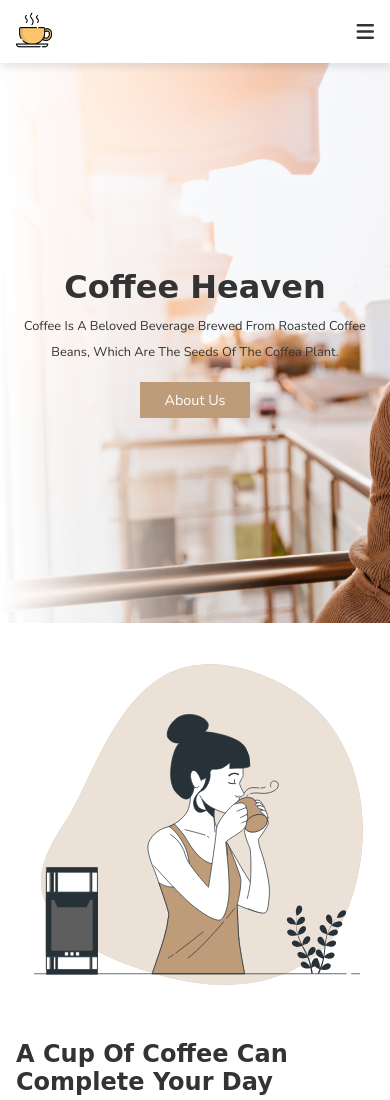
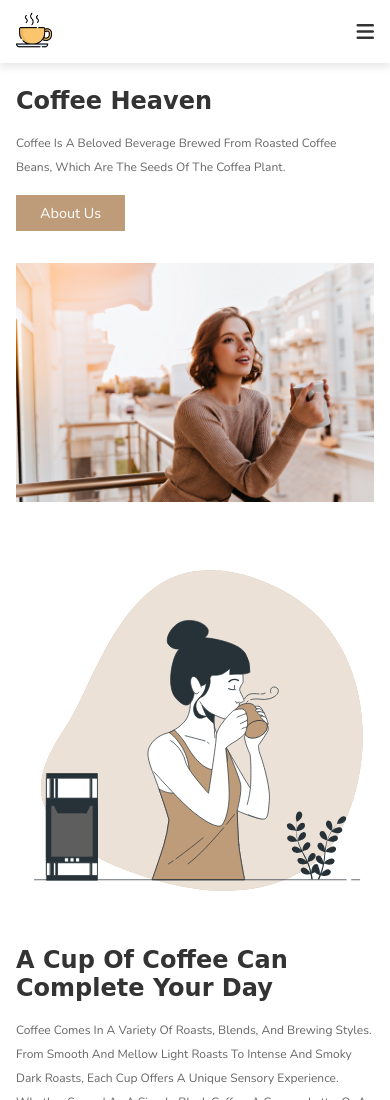
Before and after one commit to shimonmondol/Coffee-Heaven, a plain HTML site: page index.html in a window 390 px wide. Shown: the top 1100 px of the page. Drawn offline with nearby package versions, Linux system fonts and the light colour scheme; files whose address does not match are found by name; a web font is replaced by a local one.

Commit message:
second-commit

```diff
--- a/index.html
+++ b/index.html
@@ -39,18 +39,19 @@
 
     <!-- home section starts  -->
 
-    <div class="home-bg">
     <section class="home" id="home">
       <div class="content">
-          <h3>coffee heaven</h3>
+        <h3>Coffee Heaven</h3>
         <p>
           Coffee is a beloved beverage brewed from roasted coffee beans, which
           are the seeds of the Coffea plant.
         </p>
-          <a href="#about" class="btn">about us</a>
+        <a href="#home" class="btn">about us</a>
+      </div>
+      <div class="image">
+        <img src="images/home-bg.jpg" alt="" />
       </div>
     </section>
-    </div>
 
     <!-- home section ends -->
 
--- a/style.css
+++ b/style.css
@@ -1,435 +1,419 @@
-@import url('https://fonts.googleapis.com/css2?family=Merienda+One&family=Nunito:wght@200;300;400;500;600&display=swap');
+@import url("https://fonts.googleapis.com/css2?family=Merienda+One&family=Nunito:wght@200;300;400;500;600&display=swap");
 
-:root{
-   --main-color:#be9c79;
-   --black:#333;
-   --white:#fff;
-   --light-color:#666;
-   --border:.2rem solid var(--black);
-   --box-shadow:0 .5rem 1rem rgba(0,0,0,.1);
+:root {
+  --main-color: #be9c79;
+  --black: #333;
+  --white: #fff;
+  --light-color: #666;
+  --border: 0.2rem solid var(--black);
+  --box-shadow: 0 0.5rem 1rem rgba(0, 0, 0, 0.1);
 }
 
-*{
-   font-family: 'Nunito', sans-serif;
-   margin:0; padding:0;
+* {
+  font-family: "Nunito", sans-serif;
+  margin: 0;
+  padding: 0;
   box-sizing: border-box;
-   outline: none; border:none;
+  outline: none;
+  border: none;
   text-decoration: none;
   text-transform: capitalize;
 }
 
-*::selection{
+*::selection {
   background-color: var(--main-color);
-   color:var(--white);
+  color: var(--white);
 }
 
-::-webkit-scrollbar{
-   height: .5rem;
+::-webkit-scrollbar {
+  height: 0.5rem;
   width: 1rem;
 }
 
-::-webkit-scrollbar-track{
+::-webkit-scrollbar-track {
   background-color: transparent;
 }
 
-::-webkit-scrollbar-thumb{
+::-webkit-scrollbar-thumb {
   background-color: var(--main-color);
 }
 
-html{
+html {
   font-size: 62.5%;
   overflow-x: hidden;
   scroll-behavior: smooth;
   scroll-padding-top: 6.5rem;
 }
 
-section{
-   padding:3rem 2rem;
+section {
+  padding: 3rem 2rem;
   max-width: 1200px;
-   margin:0 auto;
+  margin: 0 auto;
 }
 
-.heading{
+.heading {
   text-align: center;
   margin-bottom: 3rem;
 }
 
-.heading img{
+.heading img {
   height: 4rem;
   margin-bottom: 1rem;
 }
 
-.heading h3{
-   font-size:4rem;
-   color:var(--black);
-   font-family: 'Merienda One', cursive;
+.heading h3 {
+  font-size: 4rem;
+  color: var(--black);
+  font-family: "Merienda One", cursive;
 }
 
-.btn{
+.btn {
   display: inline-block;
   margin-top: 1rem;
   background-color: var(--main-color);
   cursor: pointer;
-   color:var(--white);
+  color: var(--white);
   font-size: 1.8rem;
-   padding:1rem 3rem;
+  padding: 1rem 3rem;
 }
 
-.btn:hover{
+.btn:hover {
   background-color: var(--black);
 }
 
-.header{
+.header {
   position: sticky;
-   top:0; left: 0; right:0;
+  top: 0;
+  left: 0;
+  right: 0;
   background-color: var(--white);
   box-shadow: var(--box-shadow);
   z-index: 1000;
 }
 
-.header .flex{
+.header .flex {
   display: flex;
   align-items: center;
   justify-content: space-between;
   position: relative;
-   padding:1.5rem 2rem;
+  padding: 1.5rem 2rem;
 }
 
-.header .flex .logo img{
+.header .flex .logo img {
   height: 4.5rem;
 }
 
-.header .flex .navbar a{
+.header .flex .navbar a {
   margin-left: 2rem;
   font-size: 2rem;
-   color:var(--black);
+  color: var(--black);
 }
 
-.header .flex .navbar a:hover{
+.header .flex .navbar a:hover {
   text-decoration: underline;
-   color:var(--main-color);
+  color: var(--main-color);
 }
 
-#menu-btn{
+#menu-btn {
   display: none;
   font-size: 2.5rem;
-   color:var(--black);
+  color: var(--black);
   cursor: pointer;
 }
 
-.home-bg{
-   background:linear-gradient(90deg, var(--white), transparent 70%), url(../images/home-bg.jpg) no-repeat;
-   background-size: cover;
-   background-position: center;
+.home {
+  display: flex;
+  align-items: center;
+  flex-wrap: wrap;
+  gap: 4rem;
 }
 
-.home-bg .home{
-   min-height: 70rem;
+.home .image {
+  flex: 1 1 40rem;
+}
+
+.home .image img {
+  width: 100%;
+}
+
+.home .content {
+  flex: 1 1 40rem;
+}
+
+.home .content h3 {
+  font-size: 4.5rem;
+  color: var(--black);
+  font-family: "Merienda One", cursive;
+  padding-bottom: 1rem;
+}
+
+.home .content p {
+  padding: 1rem 0;
+  line-height: 2;
+  color: var(--light-color);
+  font-size: 1.5rem;
+}
+
+.about {
   display: flex;
   align-items: center;
+  flex-wrap: wrap;
+  gap: 4rem;
 }
 
-.home-bg .home .content{
-   width: 50rem;
+.about .image {
+  flex: 1 1 40rem;
+}
+
+.about .image img {
+  width: 100%;
+}
+
+.about .content {
+  flex: 1 1 40rem;
+}
+
+.about .content h3 {
+  font-size: 4.5rem;
+  color: var(--black);
+  font-family: "Merienda One", cursive;
+  padding-bottom: 1rem;
+}
+
+.about .content p {
+  padding: 1rem 0;
+  line-height: 2;
+  color: var(--light-color);
+  font-size: 1.5rem;
+}
+
+.facility .box-container {
+  display: grid;
+  grid-template-columns: repeat(auto-fit, minmax(27rem, 1fr));
+  gap: 1.5rem;
+  align-items: flex-start;
+}
+
+.facility .box-container .box {
   text-align: center;
 }
 
-.home-bg .home .content h3{
-   font-size: 6rem;
-   color:var(--black);
-   font-family: 'Merienda One', cursive;
+.facility .box-container .box img {
+  height: 10rem;
+  margin-bottom: 0.5rem;
 }
 
-.home-bg .home .content p{
-   padding:1rem 0;
-   font-size: 1.6rem;
-   color:var(--black);
-   line-height: 2;
+.facility .box-container .box h3 {
+  font-size: 2rem;
+  color: var(--black);
+  margin: 1rem 0;
 }
 
-.about{
-   display: flex;
-   align-items: center;
-   flex-wrap: wrap;
-   gap:4rem;
+.facility .box-container .box p {
+  line-height: 2;
+  font-size: 1.5rem;
+  color: var(--light-color);
 }
 
-.about .image{
-   flex:1 1 40rem;
-}
-
-.about .image img{
-   width: 100%;
-}
-
-.about .content{
-   flex:1 1 40rem;
-}
-
-.about .content h3{
-   font-size: 4.5rem;
-   color:var(--black);
-   font-family: 'Merienda One', cursive;
-   padding-bottom: 1rem;
-}
-
-.about .content p{
-   padding:1rem 0;
-   line-height: 2;
-   color:var(--light-color);
-   font-size: 1.5rem;
-}
-
-.facility .box-container{
-   display: grid;
-   grid-template-columns: repeat(auto-fit, minmax(27rem, 1fr));
-   gap:1.5rem;
-   align-items: flex-start;
-}
-
-.facility .box-container .box{
-   text-align: center;
-}
-
-
-.facility .box-container .box img{
-   height: 10rem;
-   margin-bottom: .5rem;
-}
-
-.facility .box-container .box h3{
-   font-size: 2rem;
-   color:var(--black);
-   margin:1rem 0;
-}
-
-.facility .box-container .box p{
-   line-height: 2;
-   font-size: 1.5rem;
-   color:var(--light-color);
-}
-
-.menu .box-container{
+.menu .box-container {
   display: grid;
   grid-template-columns: repeat(auto-fit, 30rem);
-   gap:2rem;
+  gap: 2rem;
   align-items: flex-start;
   justify-content: center;
 }
 
-.menu .box-container .box{
+.menu .box-container .box {
   text-align: center;
 }
 
-.menu .box-container .box img{
+.menu .box-container .box img {
   width: 100%;
   margin-bottom: 1rem;
 }
 
-.menu .box-container .box h3{
+.menu .box-container .box h3 {
   font-size: 2rem;
-   color:var(--black);
+  color: var(--black);
 }
 
-.gallery .box-container{
+.gallery .box-container {
   display: grid;
   grid-template-columns: repeat(auto-fit, 33rem);
-   gap:1.5rem;
+  gap: 1.5rem;
   justify-content: center;
 }
 
-.gallery .box-container img{
+.gallery .box-container img {
   height: 100%;
   width: 100%;
   object-fit: cover;
 }
 
-.team .box-container{
+.team .box-container {
   display: grid;
   grid-template-columns: repeat(auto-fit, 33rem);
-   gap:1.5rem;
+  gap: 1.5rem;
   justify-content: center;
 }
 
-.team .box-container .box{
+.team .box-container .box {
   text-align: center;
 }
 
-.team .box-container .box img{
+.team .box-container .box img {
   width: 100%;
   object-fit: cover;
-   margin-bottom: .5rem;
+  margin-bottom: 0.5rem;
 }
 
-.team .box-container .box h3{
+.team .box-container .box h3 {
   font-size: 2rem;
-   color:var(--black);
+  color: var(--black);
 }
 
-.contact .row{
+.contact .row {
   display: flex;
   align-items: center;
   flex-wrap: wrap;
-   gap:2rem;
+  gap: 2rem;
 }
 
-.contact .row .image{
-   flex:1 1 50rem;
+.contact .row .image {
+  flex: 1 1 50rem;
 }
 
-.contact .row .image img{
+.contact .row .image img {
   width: 100%;
 }
 
-.contact .row form{
-   flex:1 1 30rem;
-   border:var(--border);
-   padding:2rem;
+.contact .row form {
+  flex: 1 1 30rem;
+  border: var(--border);
+  padding: 2rem;
   text-align: center;
 }
 
-.contact .row form h3{
+.contact .row form h3 {
   font-size: 2.5rem;
   margin-bottom: 1rem;
-   color:var(--black);
+  color: var(--black);
 }
 
-.contact .row form .box{
+.contact .row form .box {
   width: 100%;
-   padding:1.4rem;
+  padding: 1.4rem;
   font-size: 1.8rem;
-   color:var(--black);
-   border:var(--border);
-   margin:1rem 0;
+  color: var(--black);
+  border: var(--border);
+  margin: 1rem 0;
 }
 
-.footer .box-container{
+.footer .box-container {
   display: grid;
   grid-template-columns: repeat(auto-fit, minmax(27rem, 1fr));
-   gap:1.5rem;
+  gap: 1.5rem;
   align-items: flex-start;
 }
 
-.footer .box-container .box{
+.footer .box-container .box {
   text-align: center;
 }
 
-.footer .box-container .box i{
+.footer .box-container .box i {
   font-size: 2.5rem;
   line-height: 6rem;
   height: 6rem;
   width: 6rem;
   border-radius: 50%;
   background-color: var(--main-color);
-   color:var(--white);
+  color: var(--white);
   margin-bottom: 1rem;
 }
 
-.footer .box-container .box h3{
-   margin:1rem 0;
+.footer .box-container .box h3 {
+  margin: 1rem 0;
   font-size: 2rem;
-   color:var(--black);
+  color: var(--black);
 }
 
-.footer .box-container .box p{
+.footer .box-container .box p {
   line-height: 2;
   font-size: 1.6rem;
-   color:var(--light-color);
+  color: var(--light-color);
 }
 
-.footer .credit{
+.footer .credit {
   text-align: center;
   margin-top: 3rem;
   padding-top: 2.5rem;
   border-top: var(--border);
   font-size: 2rem;
-   color:var(--black);
+  color: var(--black);
   /* padding-bottom: 7rem; */
 }
 
-.footer .credit span{
-   color:var(--main-color);
+.footer .credit span {
+  color: var(--main-color);
 }
-
-
-
-
-
-
-
-
-
 
 /* media queries  */
 
-@media (max-width:991px){
-
-   html{
+@media (max-width: 991px) {
+  html {
     font-size: 55%;
   }
-
 }
 
-@media (max-width:768px){
-
-   #menu-btn{
+@media (max-width: 768px) {
+  #menu-btn {
     display: inline-block;
-      transition: .2s linear;
+    transition: 0.2s linear;
   }
 
-   #menu-btn.fa-times{
+  #menu-btn.fa-times {
     transform: rotate(180deg);
   }
 
-   .header .flex .navbar{
+  .header .flex .navbar {
     position: absolute;
-      top:99%; left:0; right:0;
+    top: 99%;
+    left: 0;
+    right: 0;
     background-color: var(--white);
     border-top: var(--border);
     border-bottom: var(--border);
     clip-path: polygon(0 0, 100% 0, 100% 0, 0 0);
-      transition: .2s linear;
+    transition: 0.2s linear;
   }
 
-   .header .flex .navbar.active{
+  .header .flex .navbar.active {
     clip-path: polygon(0 0, 100% 0, 100% 100%, 0% 100%);
   }
 
-   .header .flex .navbar a{
+  .header .flex .navbar a {
     display: block;
-      margin:2rem;
+    margin: 2rem;
   }
 
-   .home-bg{
-      background-position: left;
+  .home .content h3 {
+    font-size: 3rem;
+  }
+  .about .content h3 {
+    font-size: 3rem;
+  }
 }
 
-   .home-bg .home{
-      justify-content: center;
-   }
-
-   .home-bg .home .content h3{
-      font-size: 4rem;
-   }
-
-   .about .content h3{
-      font-size: 3rem;
-   }
-
-}
-
-@media (max-width:450px){
-
-   html{
+@media (max-width: 450px) {
+  html {
     font-size: 50%;
   }
 
-   .heading img{
+  .heading img {
     height: 3rem;
   }
 
-   .heading h3{
+  .heading h3 {
     font-size: 3rem;
   }
-
 }
```
Lines whose indentation alone changed are shown as unchanged.
